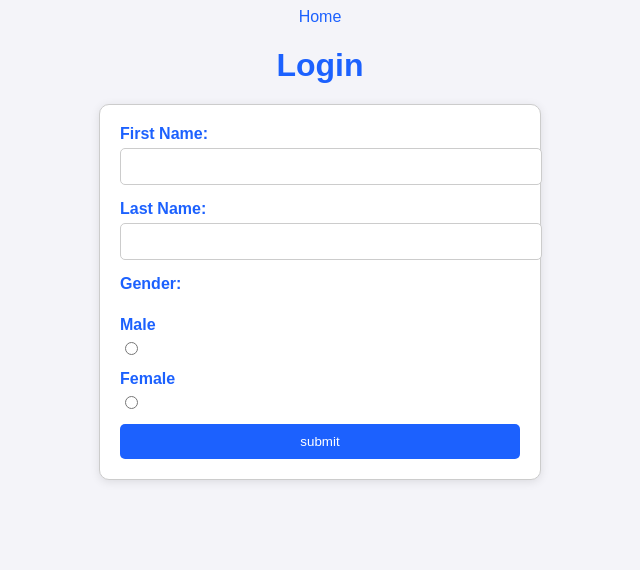
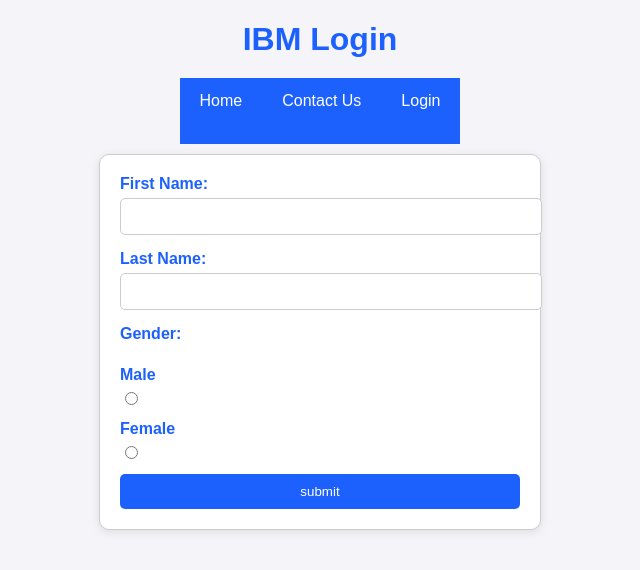
Before and after one commit to Shaariq06/Shaariq06.github.io, a plain HTML site: page loginPage.html in a window 1280 px wide. Shown: the whole page, without its empty margins (320-960 px from the left). Drawn offline with Linux system fonts and the light colour scheme.

Commit message:
feat: added nav
added navbar to all pages with styling

```diff
--- a/login.css
+++ b/login.css
@@ -65,3 +65,27 @@ a {
 a:hover {
   text-decoration: underline;
 }
+
+.navbar {
+  display: flex;
+  justify-content: center;
+  list-style-type: none;
+  margin: 10px;
+  padding: 0;
+  overflow: hidden;
+}
+
+li {
+  background-color: #1c61fe;
+}
+
+.navbar li a {
+  color: white;
+  text-align: center;
+  padding: 14px 20px;
+  text-decoration: none;
+}
+
+.navbar li a:hover {
+  background-color: #111;
+}
--- a/loginPage.html
+++ b/loginPage.html
@@ -6,9 +6,17 @@
     <link rel="stylesheet" href="./login.css" />
     <title>Login - IBM</title>
   </head>
+  <header>
+    <h1>IBM Login</h1>
+    <nav>
+      <ul class="navbar">
+        <li><a href="index.html">Home</a></li>
+        <li><a href="contactPage.html">Contact Us</a></li>
+        <li><a href="loginPage.html">Login</a></li>
+      </ul>
+    </nav>
+  </header>
   <body>
-    <a href="./index.html">Home</a>
-    <h1>Login</h1>
     <form>
       <label for="firstName">First Name: </label>
       <input type="text" id="firstName" name="firstName" value="" /><br />
```
Also changed, not shown: contactPage.html (+10 -2 lines).
